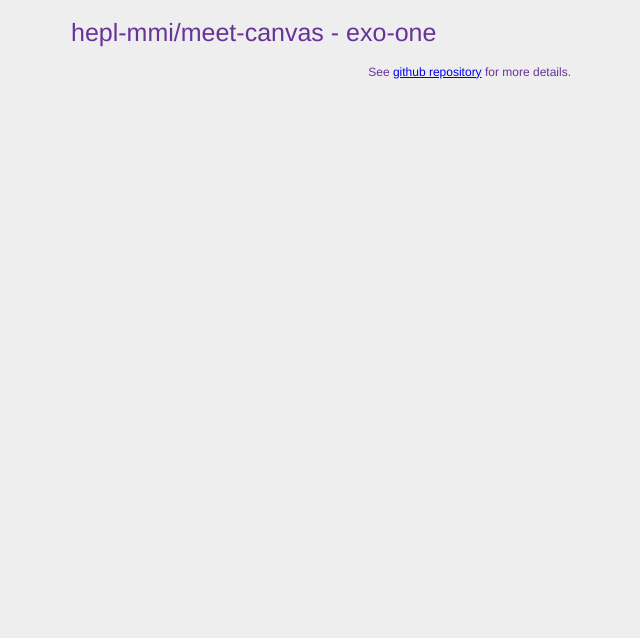
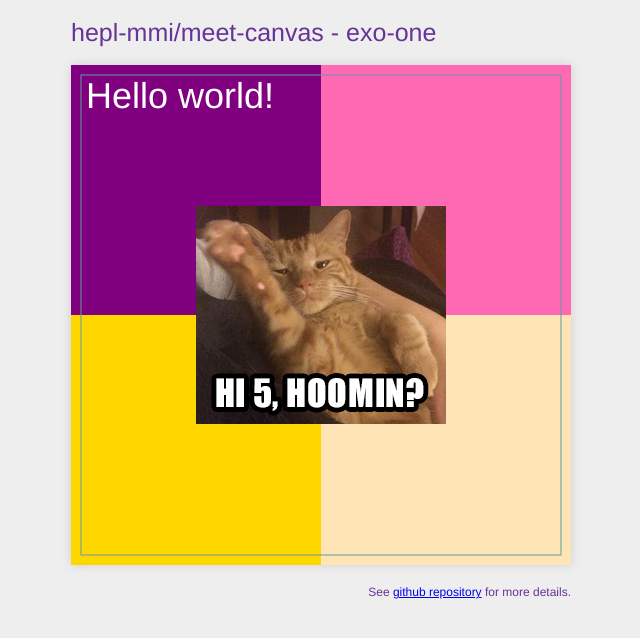
Before and after one commit to stephecloutier/meet-canvas, a website: page exo-one/index.html in a window 1280 px wide. Shown: the whole page, without its empty margins (319-959 px from the left). Drawn offline with Linux system fonts and the light colour scheme; files that its build step writes are made by us from their sources.

Commit message:
Last class

```diff
--- a/_shared/utils.js
+++ b/_shared/utils.js
@@ -1 +1,7 @@
 // hepl-mmi/meet-canvas - utils
+
+const fIsCanvasCompatible = function($canvas) {
+    return !!$canvas.getContext;
+};
+
+window.isCanvasCompatible = fIsCanvasCompatible;
--- a/exo-one/index.html
+++ b/exo-one/index.html
@@ -9,8 +9,14 @@
     <body>
         <h1>hepl-mmi/meet-canvas - exo-one</h1>
 
+        <canvas id="app" width="500" height="500">
+            <p>Your browser doesn't support canvas. Please update.</p>
+        </canvas>
+
         <footer>
             <p>See <a href="https://github.com/hepl-mmi/meet-canvas">github repository</a> for more details.</p>
         </footer>
+
+        <script src="script.min.js"></script>
     </body>
 </html>
--- a/exo-one/script.js
+++ b/exo-one/script.js
@@ -1 +1,71 @@
 // hepl-mmi/meet-canvas - exo-one
+const oApp = {
+    "canvas": null,
+    "width": null,
+    "height": null,
+    "context": null,
+};
+
+oApp.setup = function () {
+    this.canvas = document.getElementById("app");
+    this.width = this.canvas.width;
+    this.height = this.canvas.height;
+
+    if (!this.canvas.getContext) {
+        return console.error("Your browser doesn't support canvas. Please update");
+    }
+
+    this.context = this.canvas.getContext("2d");
+};
+
+oApp.drawRectangles = function () {
+    let {context, width, height} = this;
+
+    context.fillStyle = "purple";
+    context.fillRect(0, 0, width / 2, height / 2);
+    context.fillStyle = "hotpink";
+    context.fillRect(width / 2, 0, width / 2, height / 2);
+    context.fillStyle = "gold";
+    context.fillRect(0, height / 2, width / 2, height / 2);
+    context.fillStyle = "moccasin";
+    context.fillRect(width / 2, height / 2, width / 2, height / 2);
+};
+
+oApp.drawText = function () {
+    let {context} = this;
+    context.fillStyle = "white";
+    context.font = "36px Helvetica";
+    context.textBaseline = "top";
+    context.fillText("Hello world!", 15, 15);
+};
+
+oApp.drawBorder = function () {
+    let {context, width, height} = this;
+
+    context.strokeStyle = "cadetblue";
+    context.strokeRect(10, 10, height - 20, width - 20);
+}
+
+oApp.drawImage = function () {
+    let {context, width, height} = this;
+
+    let oImage = new Image();
+
+    oImage.addEventListener("load", function() {
+        context.drawImage(oImage, (width - oImage.width) / 2, (height - oImage.height) / 2);
+    });
+    oImage.src = "../_shared/small-kitten.png";
+
+    console.log(oImage.width, oImage.height);
+
+};
+
+oApp.draw = function () {
+    this.drawRectangles();
+    this.drawText();
+    this.drawBorder();
+    this.drawImage();
+};
+
+oApp.setup();
+oApp.draw();
```
Also changed, not shown: exo-two/index.html (+1 -0 lines), exo-two/script.js (+37 -0 lines), gulpfile.js (+15 -19 lines), 1 other file.
